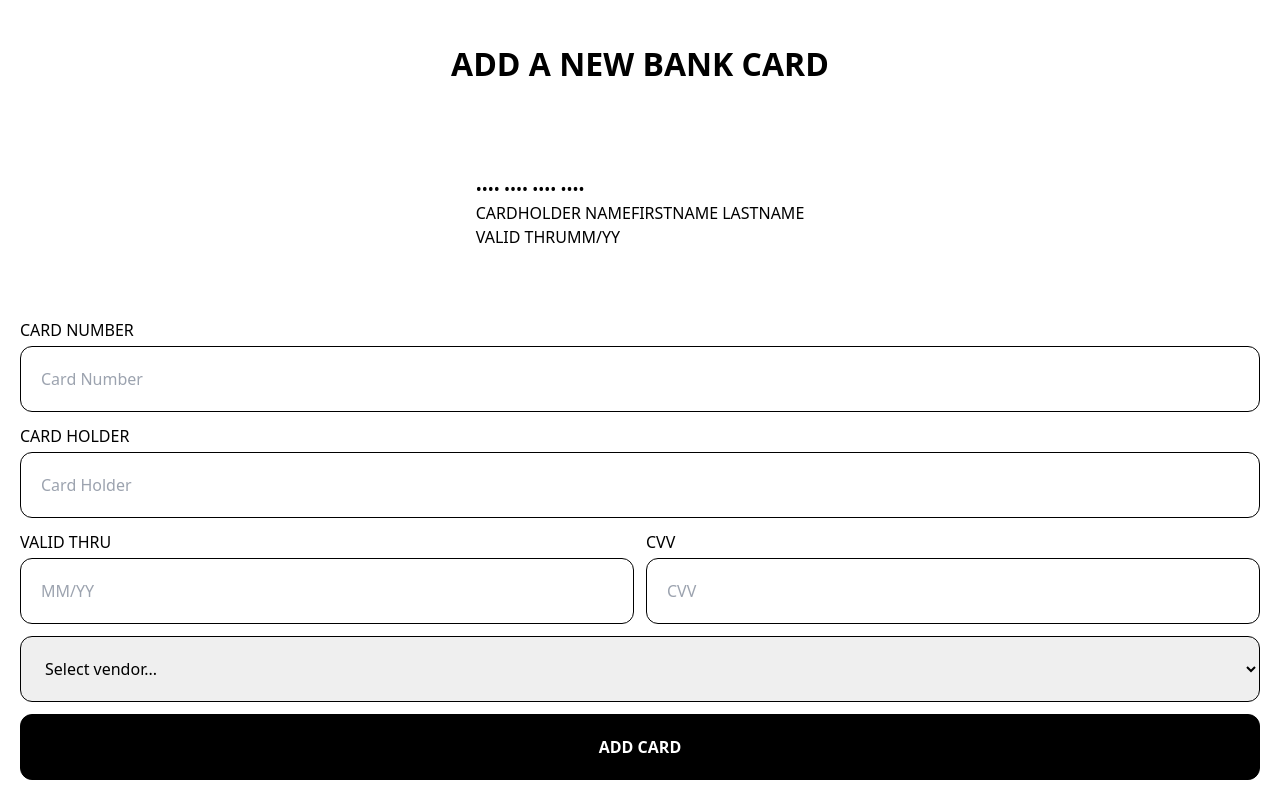
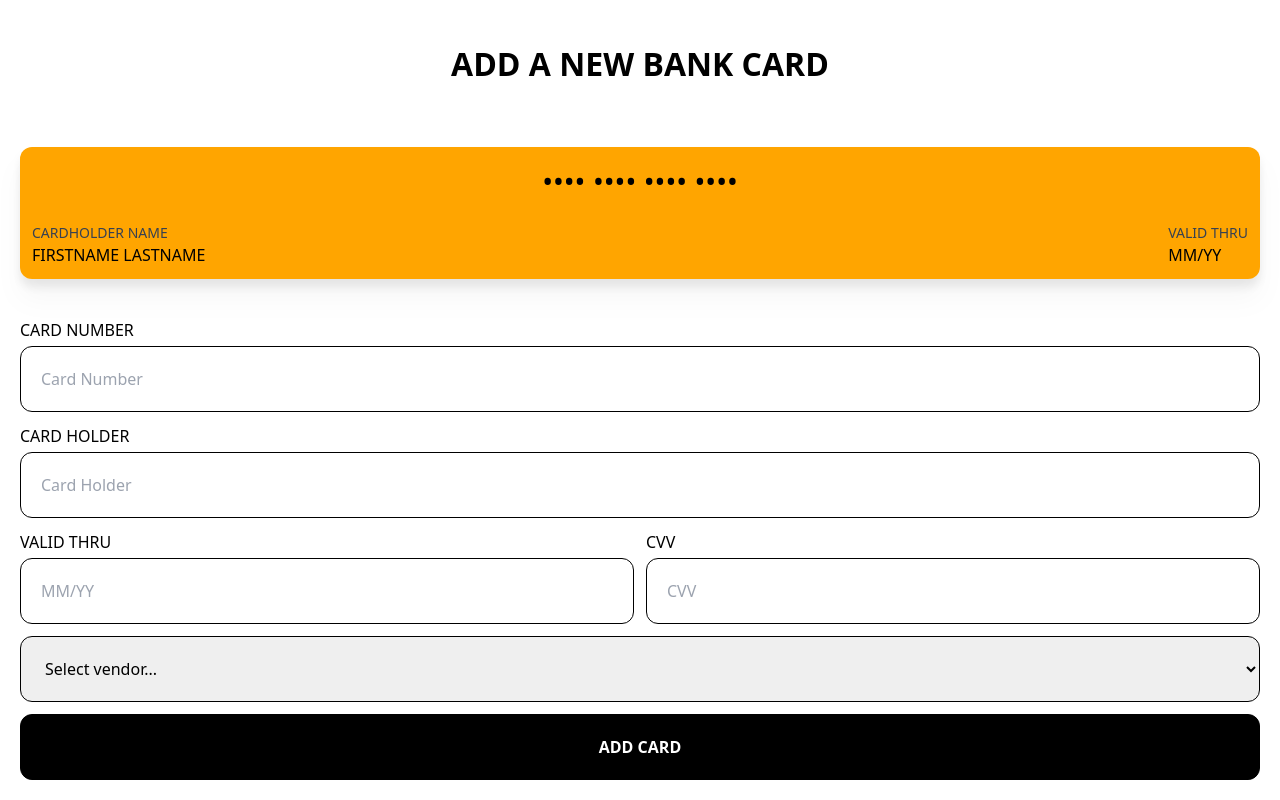
Before and after one commit to yanniro2/E-Wallet, a React (Vite) app: page /addcard in a window 1280 px wide. Built offline with nearby package versions, Linux system fonts and the light colour scheme; a web font is replaced by a local one.

Commit message:
add card style

```diff
--- a/src/Components/CardPreview.jsx
+++ b/src/Components/CardPreview.jsx
@@ -50,17 +50,20 @@ const CardPreview = ({ cardDetails }) => {
   const cardColorClass = getCardColorClass(cardDetails.vendor);
 
   return (
-    <div>
+    <div className="bg-[orange] w-full h-max flex p-3 drop-shadow-xl rounded-xl flex-col gap-5">
       {chipImageSrc && <img src={chipImageSrc} alt="Chip" />}
       {vendorIconSrc && <img src={vendorIconSrc} alt="Vendor Icon" />}
-      <div>{cardDetails.number || "•••• •••• •••• ••••"}</div>
-      <div>
-        <div>
-          <span>CARDHOLDER NAME</span>
+      <div className="text-center items-center justify-center text-[1.8rem] w-full block">
+        {cardDetails.number || "•••• •••• •••• ••••"}
+        {/* 1234 5678 1234 3456 */}
+      </div>
+      <div className="w-full flex items-center justify-between">
+        <div className="flex flex-col">
+          <span className="label-2">CARDHOLDER NAME</span>
           <span>{cardDetails.holder || "FIRSTNAME LASTNAME"}</span>
         </div>
-        <div>
-          <span>VALID THRU</span>
+        <div className="flex flex-col">
+          <span className="label-2">VALID THRU</span>
           <span>{cardDetails.expiry || "MM/YY"}</span>
         </div>
       </div>
--- a/src/index.css
+++ b/src/index.css
@@ -25,6 +25,9 @@
 .label {
     @apply uppercase;
 }
+.label-2 {
+    @apply uppercase text-sm text-gray-700;
+}
 
 .box-1 {
     @apply flex flex-col gap-1;
```
